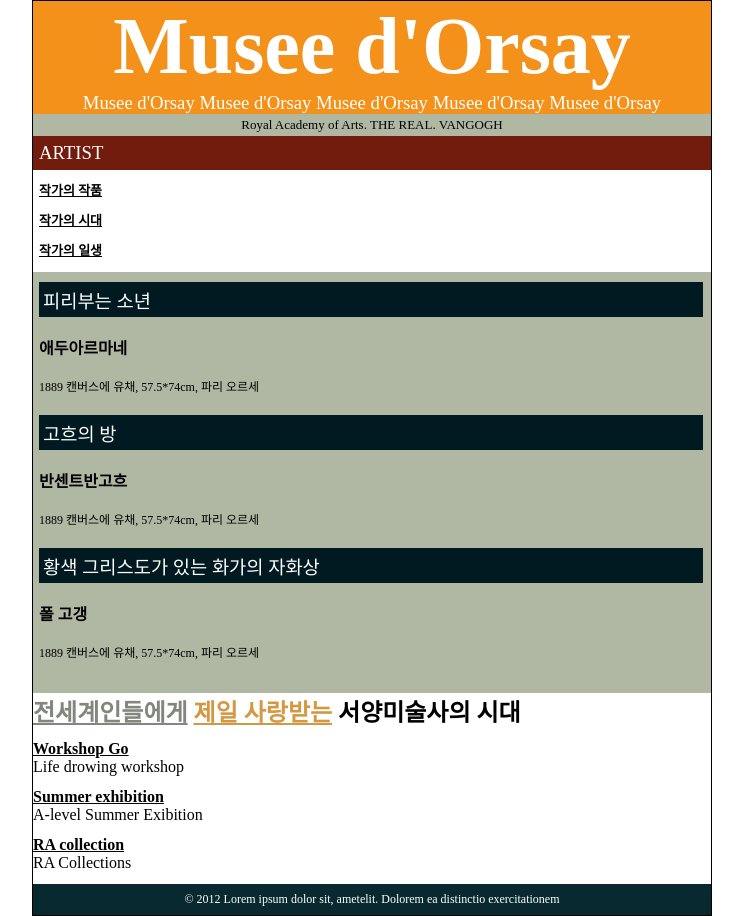
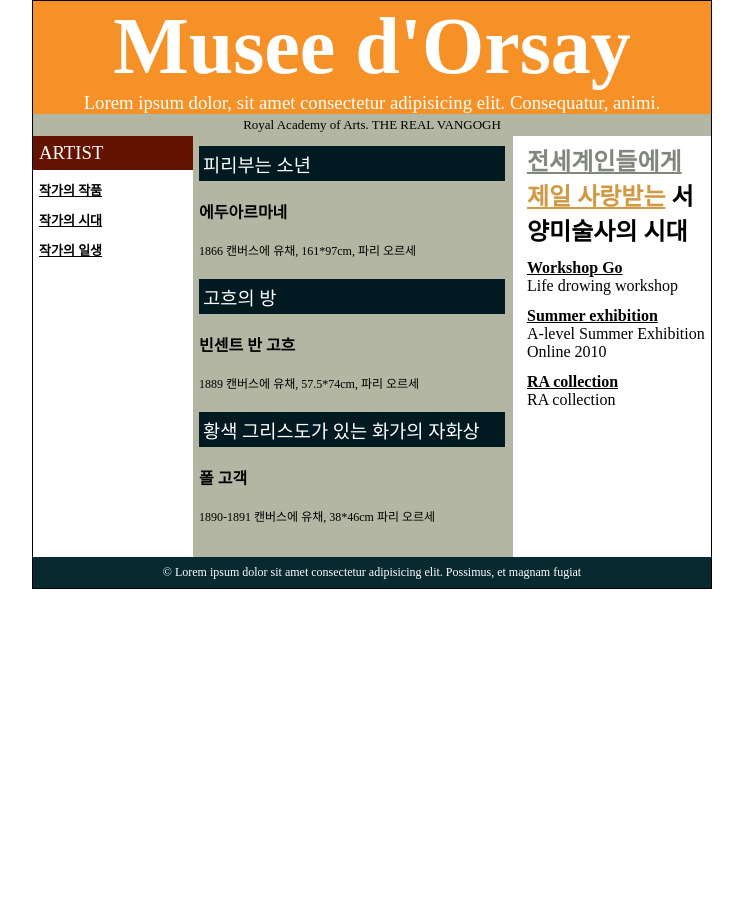
Before and after one commit to rdw5373/0810_Layout3Col_Drill, a plain HTML site: page position/index.html in a window 1280 px wide. Shown: the whole page, without its empty margins (268-1011 px from the left). After the commit the page ends 800 px from the top, so only its background shows below. Drawn offline with Linux system fonts and the light colour scheme.

Commit message:
0810_position_3열레이아웃

```diff
--- a/displayFlex/style/style.css
+++ b/displayFlex/style/style.css
@@ -6,6 +6,7 @@
   margin: 0;
   box-sizing: border-box;
 }
+
 ul {
   list-style: none;
 }
@@ -23,7 +24,7 @@ div#wrap {
 header#header {
   color: #fff;
   text-align: center;
-  background-color: #f3911b;
+  background-color: #f59127;
 }
 #header h1 {
   font-size: 80px;
@@ -31,28 +32,29 @@ header#header {
 #header h3 {
   font-weight: normal;
 }
+
 #header p {
   color: #000;
   height: 22px;
   font-size: 13px;
   line-height: 22px;
-  background-color: #b0b7a3;
+  background-color: #b3b6a3;
 }
 /* header#header 끝 */
 
 /* main#main 시작 */
+
 /* nav#gnb 시작 */
 main#main nav#gnb h3 {
   color: #fff;
   font-weight: normal;
   padding: 6px;
-  background-color: #721c0e;
+  background-color: #641300;
 }
 
 nav#gnb ul#mainMenu {
   padding: 6px;
 }
-
 nav#gnb a {
   color: #000;
   font-size: 13px;
@@ -64,7 +66,7 @@ nav#gnb a {
 /* div#contents 시작 */
 div#contents {
   padding: 10px 8px 12px 6px;
-  background-color: #b0b7a3;
+  background-color: #b3b6a3;
 }
 
 div#contents article {
@@ -77,29 +79,26 @@ div#contents h3 {
   padding: 4px;
   background-color: #011920;
 }
-
 div#contents h4 {
   margin: 18px 0;
 }
-
 div#contents p {
   font-size: 12px;
 }
+
 /* div#contents 끝 */
 
 /* aside#notice 시작 */
+
 aside#notice div.schedule {
   margin: 12px 0;
 }
-
 aside#notice h2 span {
   text-decoration: underline;
 }
-
 aside#notice h2 span:first-child {
   color: #82877d;
 }
-
 aside#notice h2 span:nth-child(2) {
   color: #d39842;
 }
@@ -108,6 +107,7 @@ aside#notice h2 span:nth-child(2) {
   color: #000;
 }
 /* aside#notice 끝 */
+
 /* main#main 끝 */
 
 /* footer#footer 시작 */
@@ -118,5 +118,4 @@ footer#footer {
   padding: 8px;
   background-color: #07292f;
 }
-
 /* footer#footer 끝 */
--- a/position/index.html
+++ b/position/index.html
@@ -4,26 +4,24 @@
     <meta charset="UTF-8">
     <meta http-equiv="X-UA-Compatible" content="IE=edge">
     <meta name="viewport" content="width=device-width, initial-scale=1.0">
-    <title>Float 3열 레이아웃</title>
+    <title>Position 레이아웃</title>
     <link rel="stylesheet" href="style/style.css">
 </head>
 <body>
-
     <div id="wrap">
 
         <header id="header">
             <h1>Musee d'Orsay</h1>
             <h3>
-               Musee d'Orsay Musee d'Orsay Musee d'Orsay
-               Musee d'Orsay Musee d'Orsay
+                Lorem ipsum dolor,
+                sit amet consectetur adipisicing elit.
+                Consequatur, animi.
             </h3>
-            <p>Royal Academy of Arts. THE REAL. VANGOGH</p>
+            <p>Royal Academy of Arts. THE REAL VANGOGH</p>
         </header>
         <!-- header#header -->
 
-
         <main id="main">
-
             <nav id="gnb">
                 <h3>ARTIST</h3>
                 <ul id="mainMenu">
@@ -41,28 +39,39 @@
             <!-- nav#gnb -->
 
             <div id="contents">
+
                 <article>
                     <h3>피리부는 소년</h3>
-                    <h4>애두아르마네</h4>
-                    <p>1889 캔버스에 유채, 57.5*74cm, 파리 오르세</p>
+                    <h4>에두아르마네</h4>
+                    <p>
+                        1866 캔버스에 유채,
+                        161*97cm,
+                        파리 오르세
+                    </p>
+                </article>
+                <article>
+                    <h3>고흐의 방</h3>
+                    <h4>빈센트 반 고흐</h4>
+                    <p>
+                        1889 캔버스에 유채,
+                        57.5*74cm,
+                        파리 오르세
+                    </p>
+                </article>
+                <article>
+                    <h3>황색 그리스도가 있는 화가의 자화상</h3>
+                    <h4>폴 고객</h4>
+                    <p>
+                        1890-1891
+                        캔버스에 유채, 38*46cm
+                        파리 오르세
+                    </p>
                 </article>
 
-                <article>
-                    <h3>고흐의 방</h3>
-                    <h4>반센트반고흐</h4>
-                    <p>1889 캔버스에 유채, 57.5*74cm, 파리 오르세</p>
-                </article>
-
-                <article>
-                    <h3>황색 그리스도가 있는 화가의 자화상</h3>
-                    <h4>폴 고갱</h4>
-                    <p>1889 캔버스에 유채, 57.5*74cm, 파리 오르세</p>
-                </article>
             </div>
             <!-- div#contents -->
 
             <aside id="notice">
-
                 <h2>
                     <span>전세계인들에게</span>
                     <span>제일 사랑받는</span>
@@ -72,22 +81,32 @@
                 <div id="noticeList">
 
                     <div class="schedule">
-                        <h4><a href="#">Workshop Go</a></h4>
+                        <h4>
+                            <a href="#">Workshop Go</a>
+                        </h4>
                         <p>Life drowing workshop</p>
                     </div>
 
                     <div class="schedule">
-                        <h4><a href="#">Summer exhibition</a></h4>
-                        <p>A-level Summer Exibition</p>
+                        <h4>
+                            <a href="#">Summer exhibition</a>
+                        </h4>
+                        <p>A-level Summer Exhibition Online 2010</p>
                     </div>
 
                     <div class="schedule">
-                        <h4><a href="#">RA collection</a></h4>
-                        <p>RA Collections</p>
+                        <h4>
+                            <a href="#">RA collection</a>
+                        </h4>
+                        <p>RA collection</p>
                     </div>
 
                 </div>
-                <!-- div#noticeList -->
+
+
+                <!--
+                    div#noticeList>((h4>a[href])+p)*3
+                 -->
 
             </aside>
             <!-- aside#notice -->
@@ -96,8 +115,9 @@
         <!-- main#main -->
 
         <footer id="footer">
-            &copy; 2012 Lorem ipsum dolor sit, ametelit.
-            Dolorem ea distinctio exercitationem
+            &copy; Lorem ipsum dolor sit amet
+            consectetur adipisicing elit.
+            Possimus, et magnam fugiat
         </footer>
         <!-- footer#footer -->
 
--- a/position/style/style.css
+++ b/position/style/style.css
@@ -6,6 +6,7 @@
   margin: 0;
   box-sizing: border-box;
 }
+
 ul {
   list-style: none;
 }
@@ -23,7 +24,7 @@ div#wrap {
 header#header {
   color: #fff;
   text-align: center;
-  background-color: #f3911b;
+  background-color: #f59127;
 }
 #header h1 {
   font-size: 80px;
@@ -31,28 +32,39 @@ header#header {
 #header h3 {
   font-weight: normal;
 }
+
 #header p {
   color: #000;
   height: 22px;
   font-size: 13px;
   line-height: 22px;
-  background-color: #b0b7a3;
+  background-color: #b3b6a3;
 }
 /* header#header 끝 */
 
 /* main#main 시작 */
+
+main#main {
+  position: relative;
+}
+
 /* nav#gnb 시작 */
+main#main nav#gnb {
+  width: 160px;
+  position: absolute;
+  left: 0;
+  top: 0;
+}
 main#main nav#gnb h3 {
   color: #fff;
   font-weight: normal;
   padding: 6px;
-  background-color: #721c0e;
+  background-color: #641300;
 }
 
 nav#gnb ul#mainMenu {
   padding: 6px;
 }
-
 nav#gnb a {
   color: #000;
   font-size: 13px;
@@ -63,8 +75,10 @@ nav#gnb a {
 
 /* div#contents 시작 */
 div#contents {
+  width: 320px;
   padding: 10px 8px 12px 6px;
-  background-color: #b0b7a3;
+  margin-left: 160px;
+  background-color: #b3b6a3;
 }
 
 div#contents article {
@@ -77,29 +91,33 @@ div#contents h3 {
   padding: 4px;
   background-color: #011920;
 }
-
 div#contents h4 {
   margin: 18px 0;
 }
-
 div#contents p {
   font-size: 12px;
 }
+
 /* div#contents 끝 */
 
 /* aside#notice 시작 */
+aside#notice {
+  width: 190px;
+  padding: 6px;
+  position: absolute;
+  right: 0;
+  top: 0;
+}
+
 aside#notice div.schedule {
   margin: 12px 0;
 }
-
 aside#notice h2 span {
   text-decoration: underline;
 }
-
 aside#notice h2 span:first-child {
   color: #82877d;
 }
-
 aside#notice h2 span:nth-child(2) {
   color: #d39842;
 }
@@ -108,6 +126,7 @@ aside#notice h2 span:nth-child(2) {
   color: #000;
 }
 /* aside#notice 끝 */
+
 /* main#main 끝 */
 
 /* footer#footer 시작 */
@@ -118,5 +137,4 @@ footer#footer {
   padding: 8px;
   background-color: #07292f;
 }
-
 /* footer#footer 끝 */
```
Also changed, not shown: displayFlex/index.html (+49 -29 lines).
